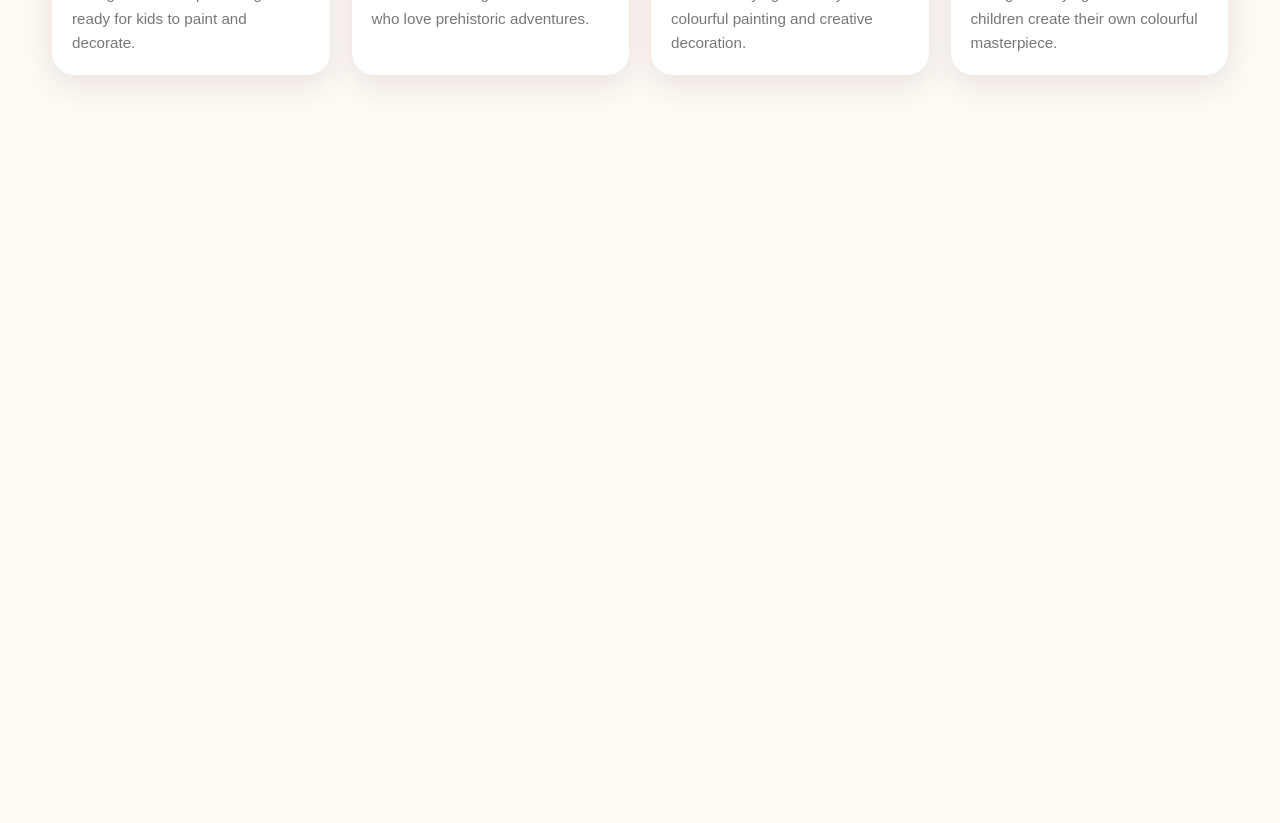
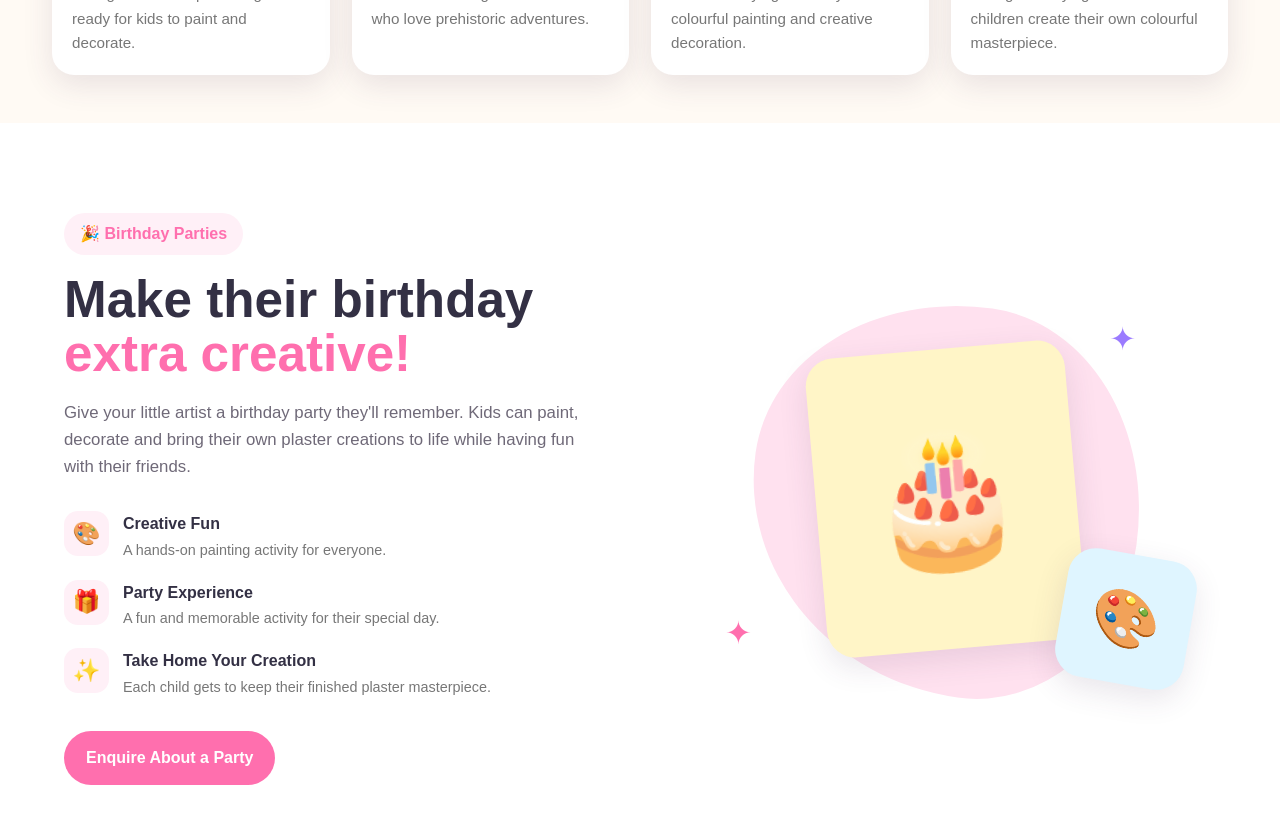
Before and after one commit to AllenRuiGuo/paint-and-play, a React (Vite) app: page / in a window 1280 px wide. Shown: the part 1940-2763 px from the top of the page. Before the commit the page ends 2063 px from the top, so only its background shows below. Built offline with nearby package versions, Linux system fonts and the light colour scheme.

Commit message:
Add BirthdayParties to home

```diff
--- a/src/pages/home.jsx
+++ b/src/pages/home.jsx
@@ -2,6 +2,7 @@ import Header from "../components/Header/Header";
 import Hero from "../components/Hero/Hero";
 import Activities from "../components/Activities/Activities";
 import Products from "../components/Products/Products";
+import BirthdayParties from "../components/BirthdayParties/BirthdayParties";
 
 function Home() {
     return (
@@ -10,6 +11,7 @@ function Home() {
             <Hero />
             <Activities />
             <Products />
+            <BirthdayParties />
         </>
     );
 }
```
